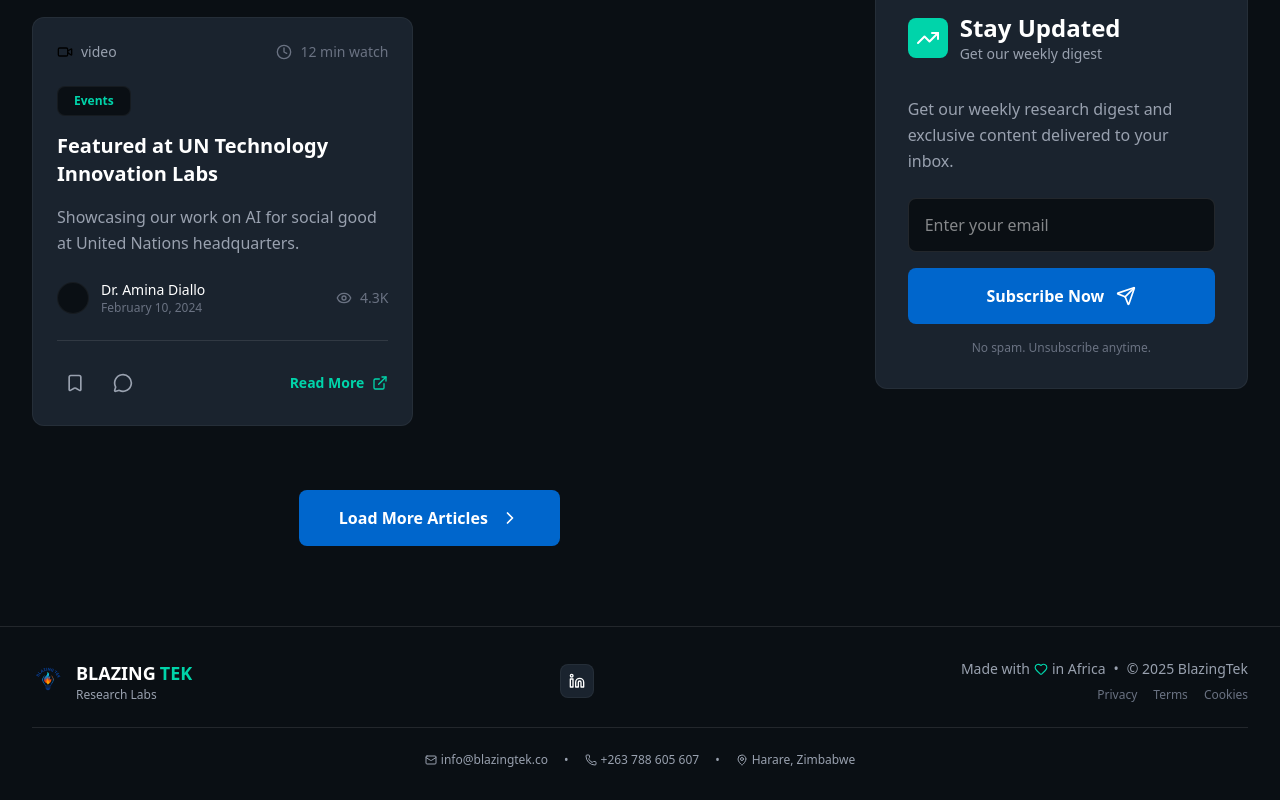
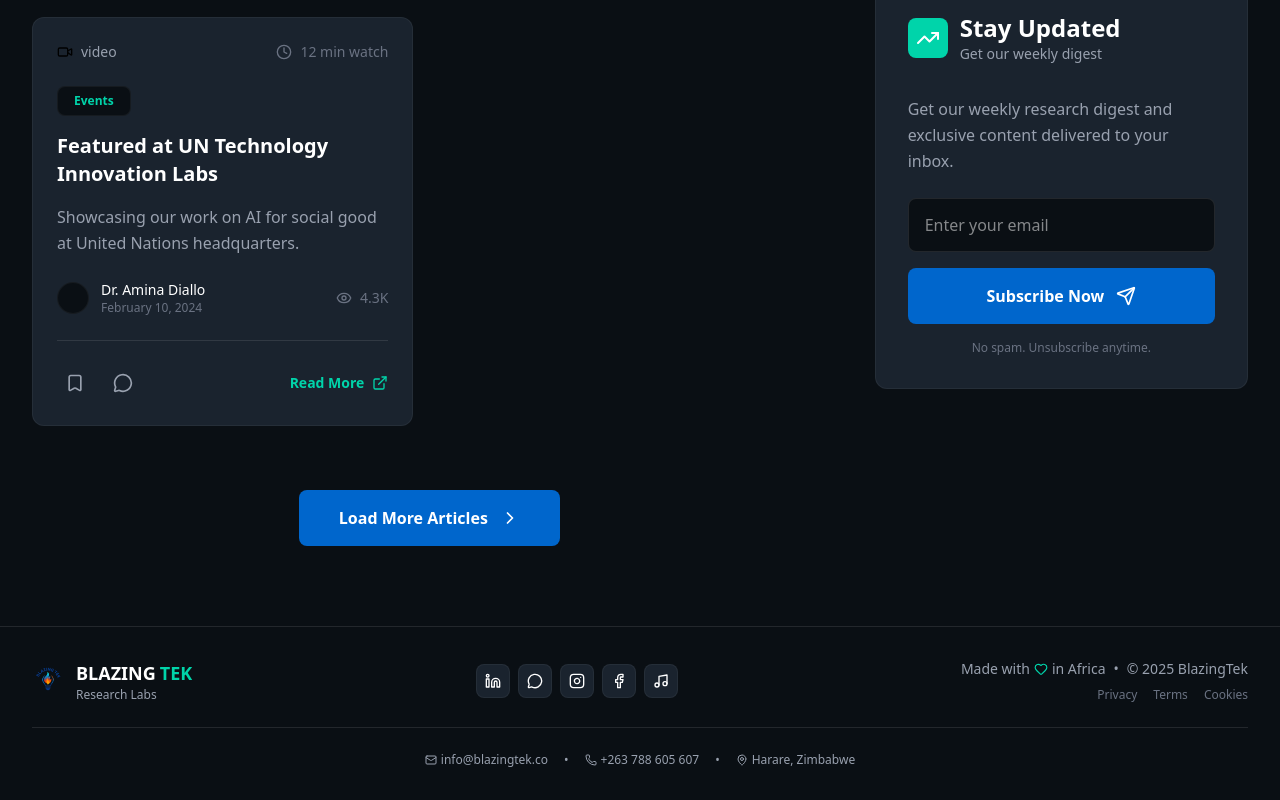
Before and after one commit to tgzgondoz/blazingtek, a React (Vite) app: page /news in a window 1280 px wide. Shown: the part 1823-2623 px from the top of the page. Built offline with nearby package versions, Linux system fonts and the light colour scheme.

Commit message:
Final UI

```diff
--- a/src/components/Footer.jsx
+++ b/src/components/Footer.jsx
@@ -3,7 +3,11 @@ import {
   Phone,
   MapPin,
   Linkedin,
-  Heart
+  Heart,
+  MessageCircle, // WhatsApp
+  Instagram,
+  Facebook,
+  Music // TikTok (Music icon is commonly used for TikTok)
 } from 'lucide-react';
 import { Link } from 'react-router-dom';
 import { motion } from 'framer-motion';
@@ -11,7 +15,31 @@ import logo from '../assets/logo.png';
 
 const Footer = () => {
   const socialLinks = [
-    { icon: <Linkedin size={16} />, name: 'LinkedIn', url: 'https://linkedin.com/company/blazingtek' },
+    {
+      icon: <Linkedin size={16} />,
+      name: 'LinkedIn',
+      url: 'https://linkedin.com/company/blazingtek'
+    },
+    {
+      icon: <MessageCircle size={16} />,
+      name: 'WhatsApp',
+      url: 'https://wa.me/263788605607'
+    },
+    {
+      icon: <Instagram size={16} />,
+      name: 'Instagram',
+      url: 'https://instagram.com/blazingtek'
+    },
+    {
+      icon: <Facebook size={16} />,
+      name: 'Facebook',
+      url: 'https://facebook.com/blazingtek'
+    },
+    {
+      icon: <Music size={16} />,
+      name: 'TikTok',
+      url: 'https://tiktok.com/@blazingtek'
+    },
   ];
 
   return (
@@ -39,7 +67,7 @@ const Footer = () => {
           </div>
 
           {/* Social Links */}
-          <div className="flex items-center gap-3">
+          <div className="flex items-center gap-2">
             {socialLinks.map((social, index) => (
               <motion.a
                 key={index}
@@ -50,6 +78,7 @@ const Footer = () => {
                 whileTap={{ scale: 0.95 }}
                 className="p-2 rounded-lg bg-[#1A232E] hover:bg-[#0066CC] transition-all duration-300 border border-white/5"
                 aria-label={social.name}
+                title={social.name}
               >
                 {social.icon}
               </motion.a>
```
